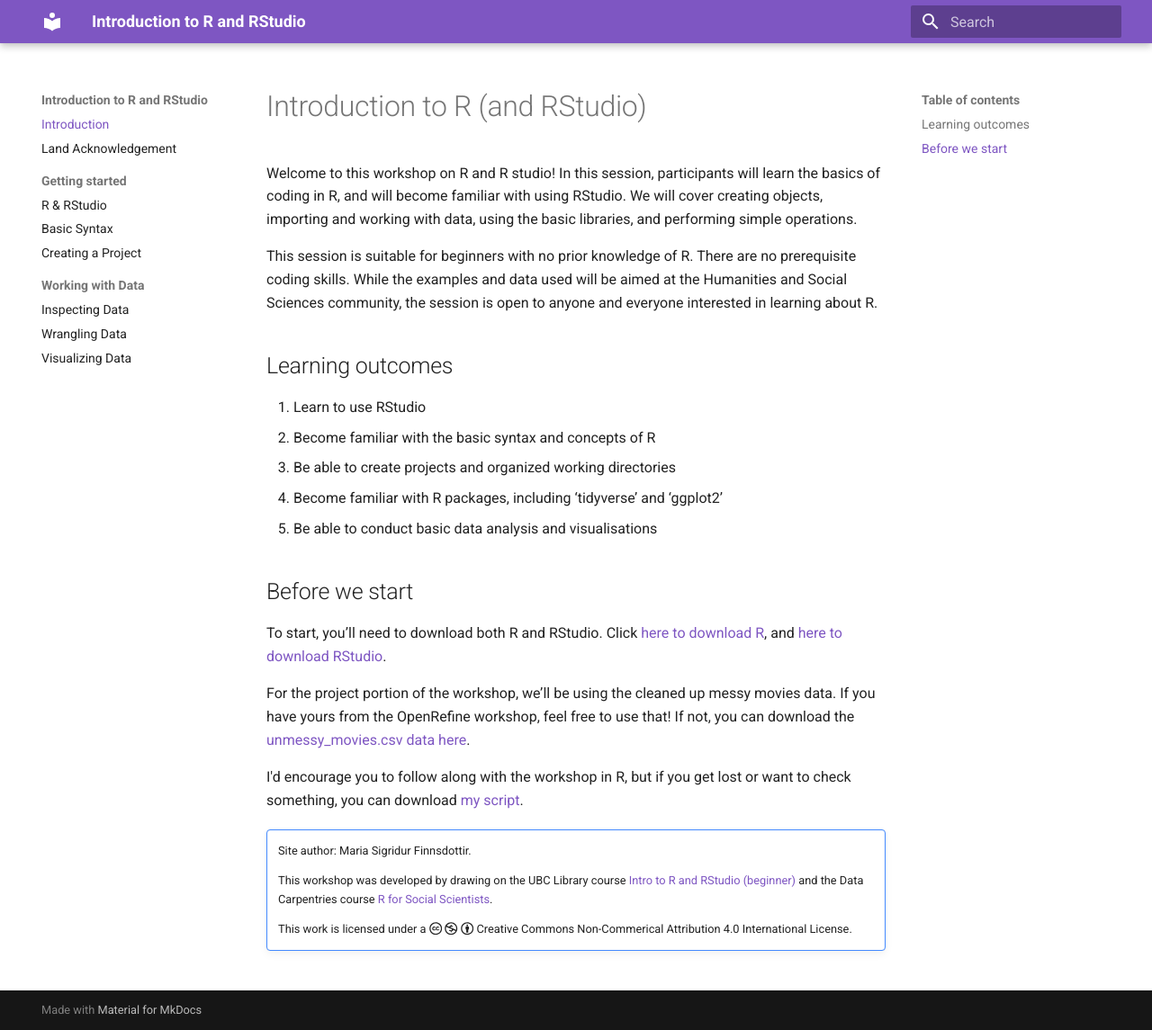
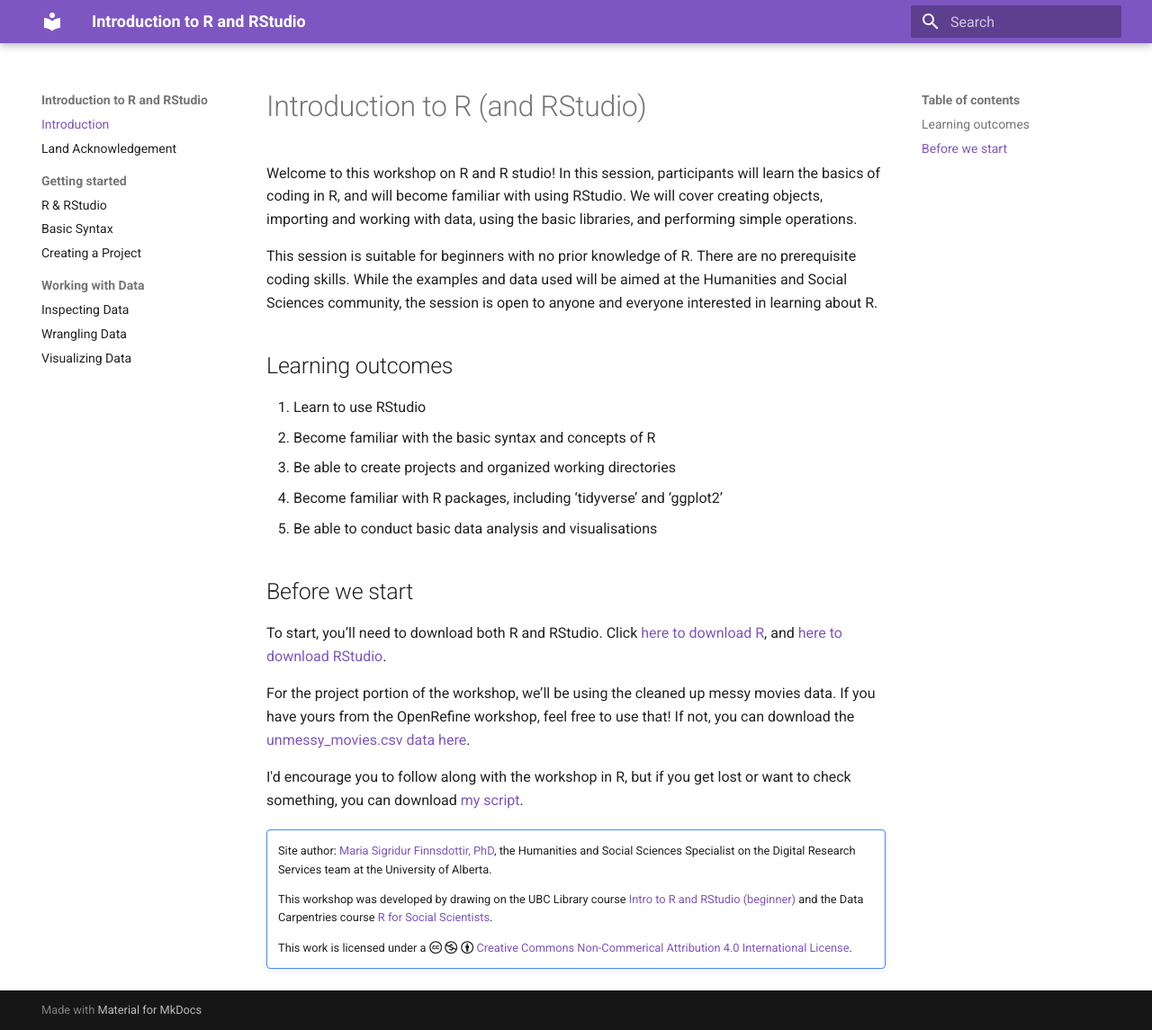
Before and after one commit to finnsdottir/intro_r_fall2025, an MkDocs documentation site: the page built from docs/index.md, in a window 1280 px wide and 1145 px high. Shown: the whole window at 90% size. Built offline with MkDocs 1.6.1 and Material for MkDocs 9.7.7, drawn with Linux system fonts in a browser that asks for light colours.

Commit message:
Update index.md

```diff
--- a/docs/index.md
+++ b/docs/index.md
@@ -20,8 +20,8 @@
 I'd encourage you to follow along with the workshop in R, but if you get lost or want to check something, you can download [my script](./content/final_script.R).
 
 !!!note ""
-    Site author: Maria Sigridur Finnsdottir.
+    Site author: [Maria Sigridur Finnsdottir, PhD]("mariasfinnsdottir.ca"), the Humanities and Social Sciences Specialist on the Digital Research Services team at the University of Alberta.
 
-    This workshop was developed by drawing on the UBC Library course [Intro to R and RStudio (beginner)](https://ubc-library-rc.github.io/IntroR/) and the Data     Carpentries course [R for Social Scientists](https://datacarpentry.github.io/r-socialsci/index.html).
+    This workshop was developed by drawing on the UBC Library course [Intro to R and RStudio (beginner)](https://ubc-library-rc.github.io/IntroR/) and the Data Carpentries course [R for Social Scientists](https://datacarpentry.github.io/r-socialsci/index.html).
 
-    This work is licensed under a :fontawesome-brands-creative-commons: :fontawesome-brands-creative-commons-nc: :fontawesome-brands-creative-commons-by:             Creative Commons Non-Commerical Attribution 4.0 International License.
+    This work is licensed under a :fontawesome-brands-creative-commons: :fontawesome-brands-creative-commons-nc: :fontawesome-brands-creative-commons-by: [Creative Commons Non-Commerical Attribution 4.0 International License]("https://creativecommons.org/licenses/by-nc/4.0/").
```
